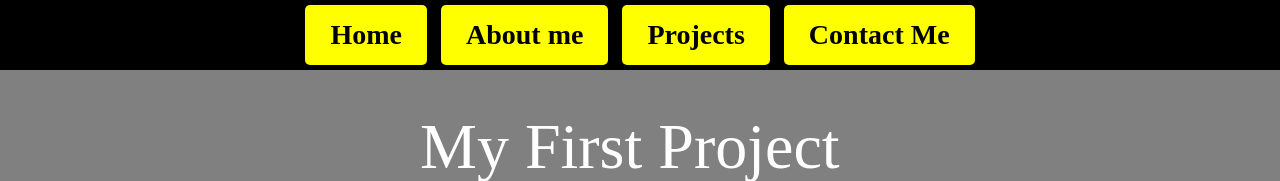
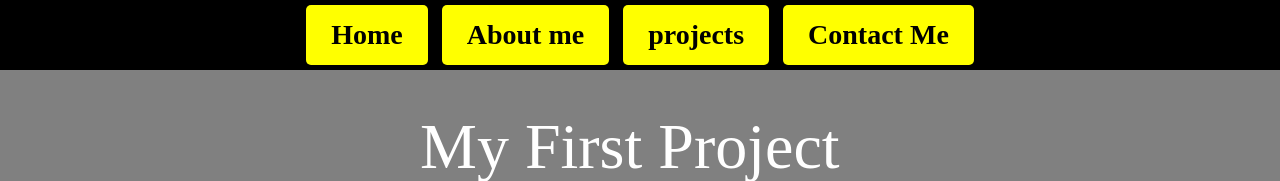
Before and after one commit to Jjones2001/idkimadethis.github.io, a plain HTML site: page project1.html in a window 1280 px wide. Shown: the top 181 px of the page. Drawn offline with Linux system fonts and the light colour scheme.

Commit message:
Update project1.html

```diff
--- a/project1.html
+++ b/project1.html
@@ -20,7 +20,7 @@
           <a id="background" a href="https://idkimadethis.github.io/index2.html">About me</a>
         </li>
         <li>
-          <a id="projectsandskills" a href="https://idkimadethis.github.io/index3.html">Projects</a>
+          <a id="projectsandskills" a href="https://idkimadethis.github.io/index3.html">projects</a>
         </li>
         <li>
           <a id="ContactMe" a href="https://idkimadethis.github.io/index4.html">Contact Me</a>
```
